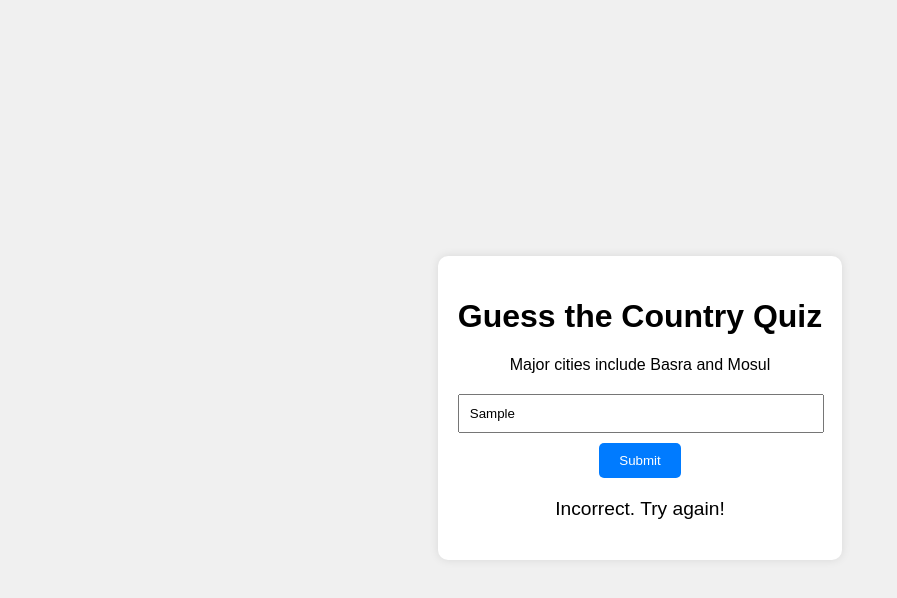
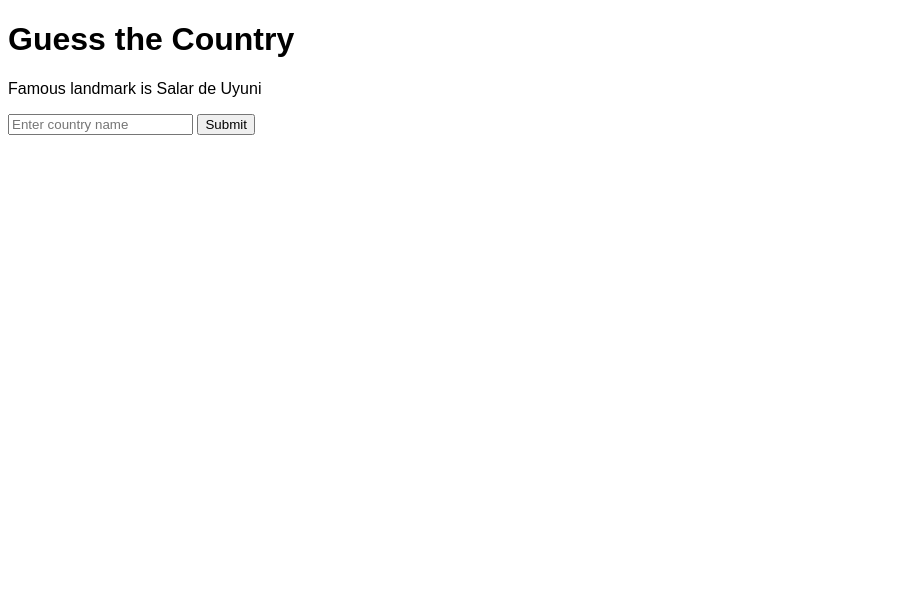
Before and after one commit to IDT-ADT/Quiz, a plain HTML site: page index.html in a window 1280 px wide. Both pictures are taken after typing "Sample" into the empty fields and a click on the button "Submit". Shown: the whole page, without its empty margins (0-897 px from the left). Drawn offline with Linux system fonts and the light colour scheme.

Commit message:
Update index.html

```diff
--- a/index.html
+++ b/index.html
@@ -3,19 +3,119 @@
 <head>
     <meta charset="UTF-8">
     <meta name="viewport" content="width=device-width, initial-scale=1.0">
-    <title>Guess the Country Quiz</title>
-    <link rel="stylesheet" href="style.css">
+    <title>Geography Quiz</title>
+    <style>
+        body {
+            font-family: Arial, sans-serif;
+        }
+        #result {
+            font-weight: bold;
+            margin-top: 20px;
+        }
+    </style>
 </head>
 <body>
-    <div class="quiz-container">
-        <h1>Guess the Country Quiz</h1>
-        <div id="clue-container">
-            <p id="clue">Clue will appear here</p>
-        </div>
-        <input type="text" id="answer" placeholder="Type your guess here">
-        <button onclick="checkAnswer()">Submit</button>
-        <p id="result"></p>
-    </div>
-    <script src="script.js"></script>
+    <h1>Guess the Country</h1>
+    <p id="clue"></p>
+    <input type="text" id="answer" placeholder="Enter country name">
+    <button onclick="checkAnswer()">Submit</button>
+    <p id="result"></p>
+    <script>
+        let countries = [
+            {
+                name: "Argentina",
+                clues: [
+                    "Capital is Buenos Aires",
+                    "Major cities include Córdoba and Rosario",
+                    "Famous landmark is Iguazu Falls",
+                    "Official language is Spanish",
+                    "Currency is Argentine Peso",
+                    "Located in South America",
+                    "Flag description: Blue and white stripes with a yellow sun"
+                ]
+            },
+            {
+                name: "Bolivia",
+                clues: [
+                    "Capital is Sucre (constitutional) and La Paz (administrative)",
+                    "Major cities include Santa Cruz and Cochabamba",
+                    "Famous landmark is Salar de Uyuni",
+                    "Official languages are Spanish and indigenous languages",
+                    "Currency is Bolivian Boliviano",
+                    "Located in South America",
+                    "Flag description: Red, yellow, and green horizontal stripes with a coat of arms"
+                ]
+            },
+            // Include all other countries here
+            {
+                name: "Nigeria",
+                clues: [
+                    "Capital is Abuja",
+                    "Major cities include Lagos and Kano",
+                    "Famous landmark is Zuma Rock",
+                    "Official language is English",
+                    "Currency is Nigerian Naira",
+                    "Located in Africa",
+                    "Flag description: Green and white vertical stripes"
+                ]
+            }
+        ];
+
+        let currentCountry = {};
+        let clueIndex = 0;
+        let score = 0;
+        let questionsAsked = 0;
+        let remainingCountries = [...countries];
+
+        function shuffle(array) {
+            for (let i = array.length - 1; i > 0; i--) {
+                const j = Math.floor(Math.random() * (i + 1));
+                [array[i], array[j]] = [array[j], array[i]];
+            }
+        }
+
+        function displayRandomCountry() {
+            if (remainingCountries.length === 0) {
+                document.getElementById('result').innerText = `Quiz complete! Your score is ${score} out of ${questionsAsked}.`;
+                return;
+            }
+
+            const randomIndex = Math.floor(Math.random() * remainingCountries.length);
+            currentCountry = remainingCountries.splice(randomIndex, 1)[0];
+            clueIndex = 0;
+            questionsAsked++;
+
+            shuffle(currentCountry.clues);
+
+            document.getElementById('countryName').innerText = "";
+            document.getElementById('clue').innerText = currentCountry.clues[clueIndex];
+        }
+
+        function nextClue() {
+            if (clueIndex < currentCountry.clues.length - 1) {
+                clueIndex++;
+                document.getElementById('clue').innerText = currentCountry.clues[clueIndex];
+            } else {
+                document.getElementById('result').innerText = `The correct answer was ${currentCountry.name}.`;
+                displayRandomCountry();
+            }
+        }
+
+        function checkAnswer() {
+            const userAnswer = document.getElementById('answer').value.trim().toLowerCase();
+            if (userAnswer === currentCountry.name.toLowerCase()) {
+                score++;
+                document.getElementById('result').innerText = `Correct! Your score is ${score}.`;
+                displayRandomCountry();
+            } else {
+                nextClue();
+            }
+            document.getElementById('answer').value = '';
+        }
+
+        // Start the game
+        shuffle(countries);
+        displayRandomCountry();
+    </script>
 </body>
 </html>
```
